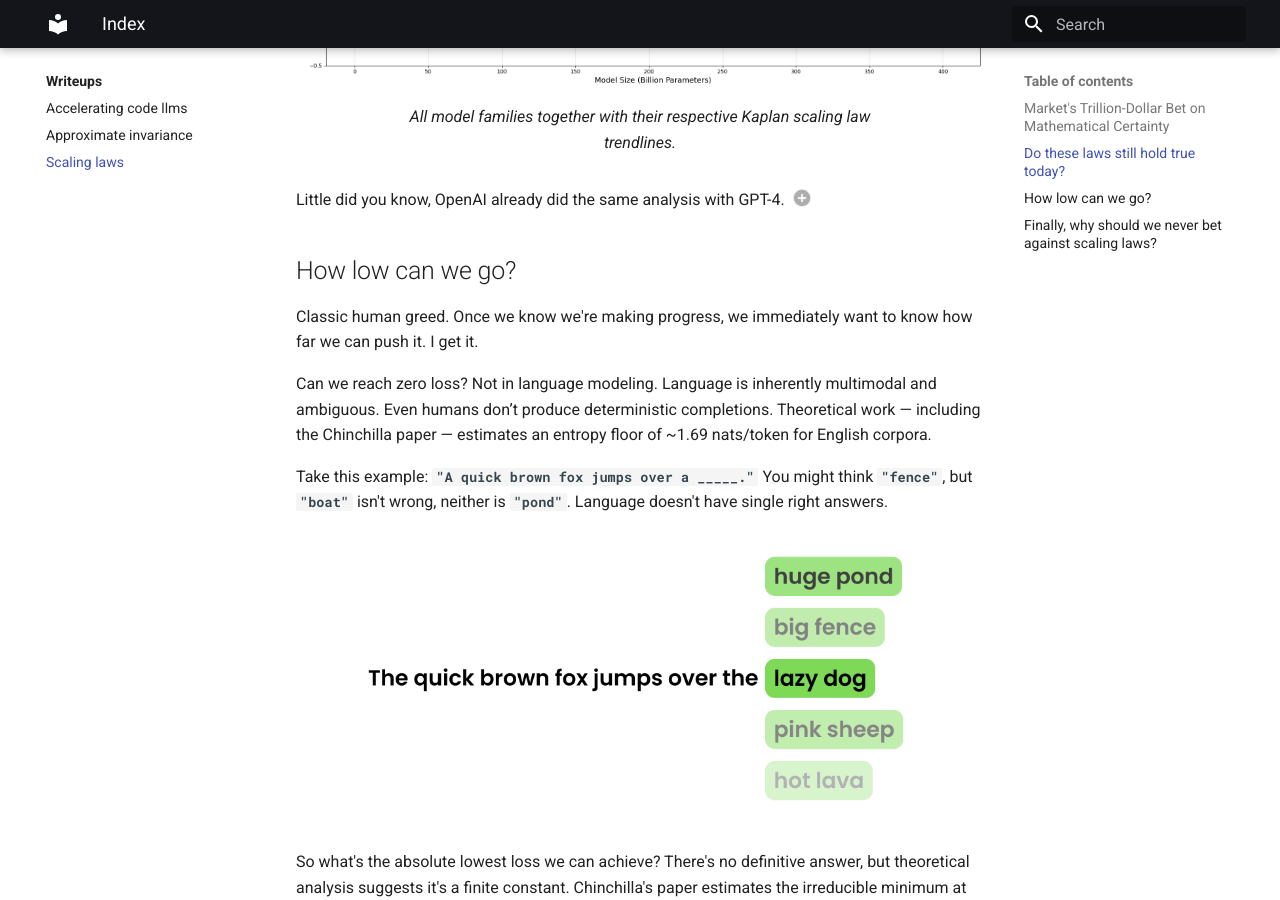
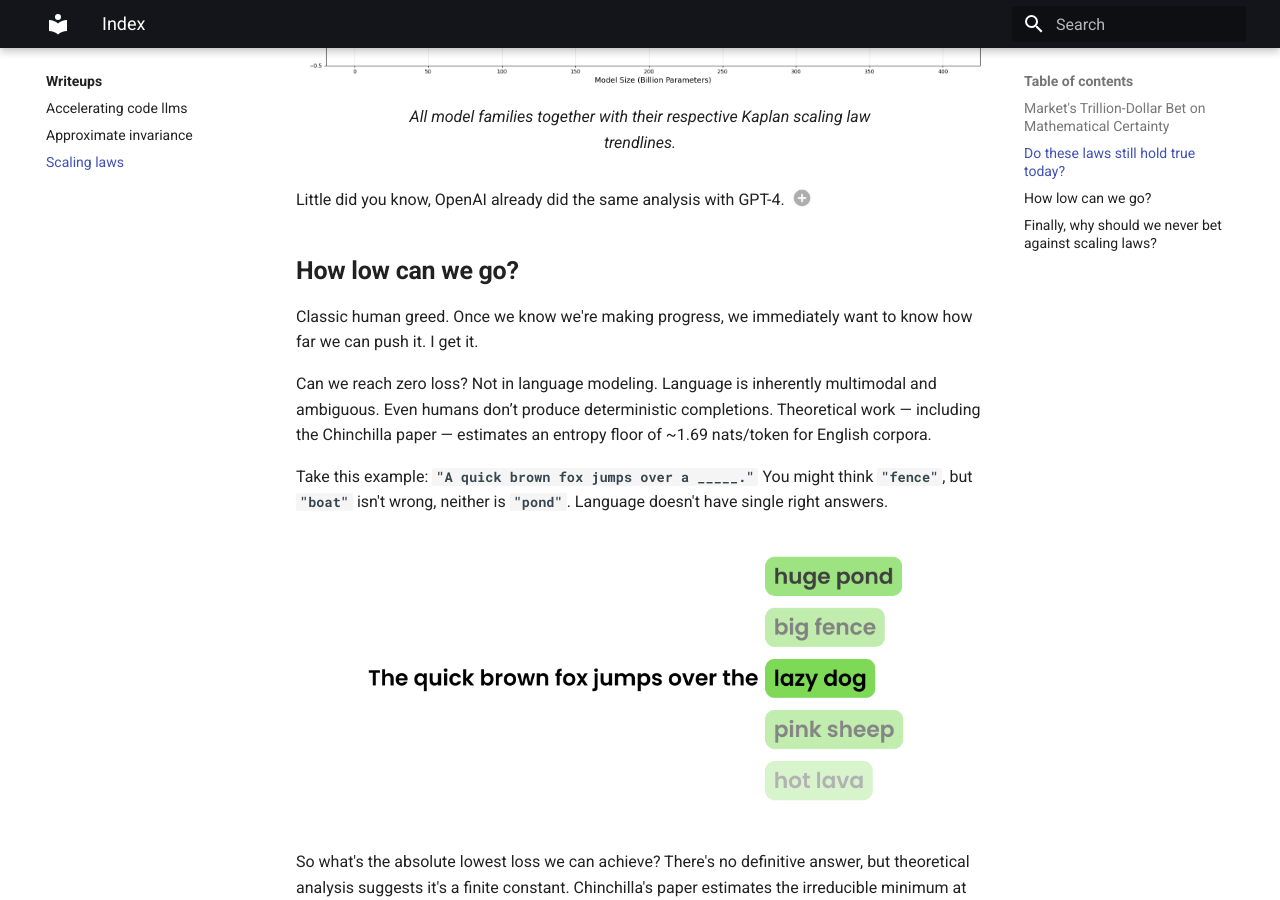
Before and after one commit to gauravreddy08/gauravreddy08.github.io, an MkDocs documentation site: the page built from docs/writeups/scaling-laws/index.md, in a window 1280 px wide and 900 px high, scrolled down 2868 px. Built offline with MkDocs 1.6.1 and Material for MkDocs 9.7.7, drawn with Linux system fonts in a browser that asks for light colours.

```diff
--- a/docs/writeups/scaling-laws/index.md
+++ b/docs/writeups/scaling-laws/index.md
@@ -57,7 +57,7 @@ Little did you know, OpenAI already did the same analysis with GPT-4. (1)
 
 1. _"To verify the scalability of our optimization infrastructure, we predicted GPT-4’s final loss on our internal codebase by fitting a scaling law, from models trained using the same methodology but using at most 10,000x less compute than GPT-4. This prediction was made shortly after the run started, without use of any partial results. The fitted scaling law predicted GPT-4’s final loss with high accuracy."_ - [GPT-4 Technical Report](https://cdn.openai.com/papers/gpt-4.pdf)
 
-## How low can we go?
+## **How low can we go?**
 
 Classic human greed. Once we know we're making progress, we immediately want to know how far we can push it. I get it.
 
@@ -71,7 +71,7 @@ So what's the absolute lowest loss we can achieve? There's no definitive answer,
 
 - But honestly, let's not obsess over how low we can go or how far we can push this. For the first time in technological history, we have a race where every participant knows the exact same route to the finish line. The scaling equations are public knowledge. The relationship between compute, data, and performance is mathematically explicit.
 
-## Finally, why should we never bet against scaling laws?
+## **Finally, why should we never bet against scaling laws?**
 
 Here's my argument: If you think we're at the peak of language modeling or AI, you're wrong. Most people think that and build projects that take today's frontier models, finetune them (not that finetuning is bad), prompt engineer them, etc., and somehow make them competent enough to power their idea.
 
```
